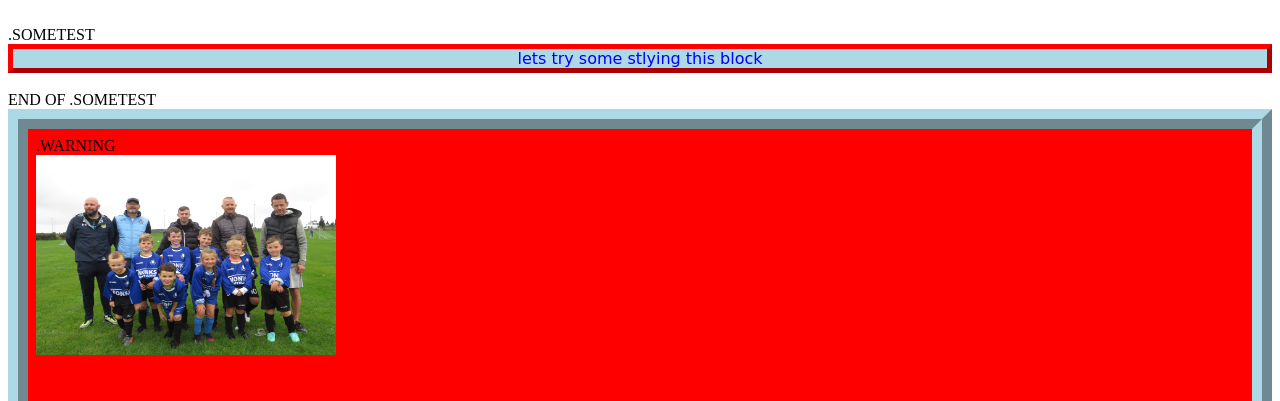
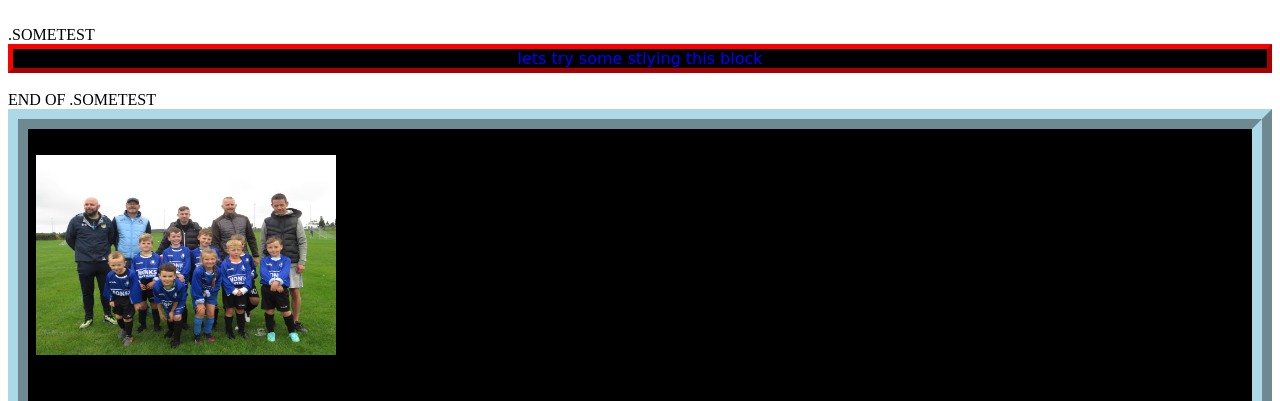
Before and after one commit to reillyal/myWebsite, a plain HTML site: page altest/al1.html in a window 1280 px wide. Shown: the top 401 px of the page. Drawn offline with Linux system fonts and the light colour scheme.

Commit message:
Update styles.css
happy with color chabe to BLACK

```diff
--- a/altest/styles.css
+++ b/altest/styles.css
@@ -8,13 +8,13 @@ font-family: 'Roboto', sans-serif;
 font-family: 'Fruktur', cursive;
 color: blue;
 border: 5px outset red;
-background-color: lightblue;
+background-color: black;
 text-align: center;
 }
 
 .warning{
     border: 20px ridge lightblue;
-    background-color: red;
+    background-color: black;
     padding: .5rem;
     display: flex;
     flex-direction: column;
```
